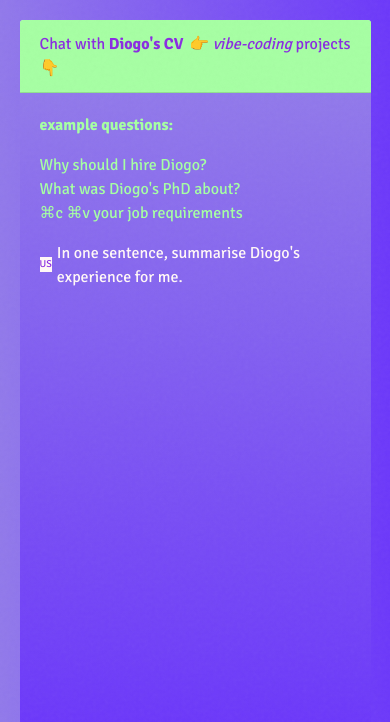
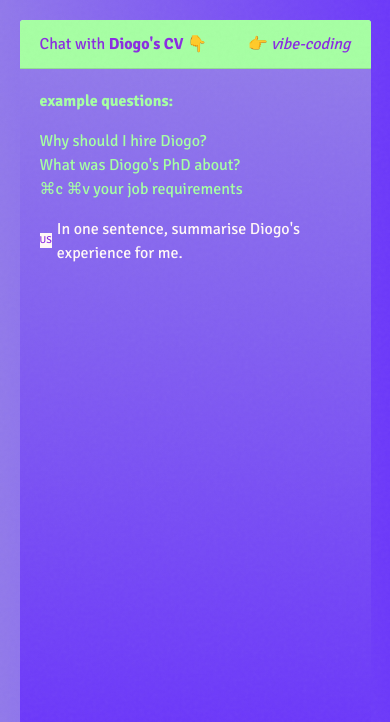
Before and after one commit to diogodebastos/cavai, a Django app: template cavai/templates/chatbot.html in a window 390 px wide. Shown: the top 722 px of the page. Run offline with Django 4.2, Linux system fonts and the light colour scheme; the template is opened without the code that fills it, so the values that code supplies are empty; some libraries are stand-ins or nearby versions.

Commit message:
improve for mobile

```diff
--- a/cavai/templates/chatbot.html
+++ b/cavai/templates/chatbot.html
@@ -206,7 +206,7 @@
 <div class="chat-container id="chatContainer"">
   <div class="card flex-grow-1">
     <div class="card-header">
-      <a href="/vibe-coding" style="color: inherit; float: right;">👉 <i>vibe-coding</i> projects</a>
+      <a href="/vibe-coding" style="color: inherit; float: right;">👉 <i>vibe-coding</i></a>
       Chat with <a href="/cv" style="font-weight: bold; color: inherit;">Diogo's CV</a> 👇️
     </div>
     <div class="card-body messages-box">
--- a/cavai/templates/vibe_coding.html
+++ b/cavai/templates/vibe_coding.html
@@ -25,8 +25,8 @@
     }
 
     html, body{
-        height:100%;
         margin:0;
+        min-height:100vh;            /* allow page to grow & scroll */
         background:var(--purple-gradient);
         font-family:'Signika', sans-serif;
         color:#FFF;
```
